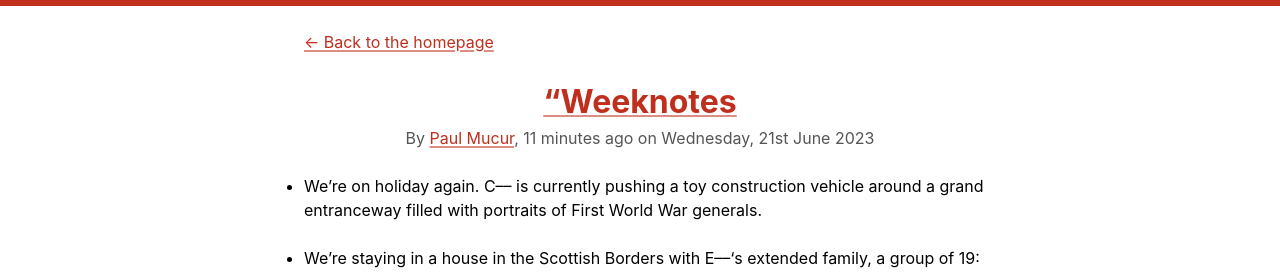
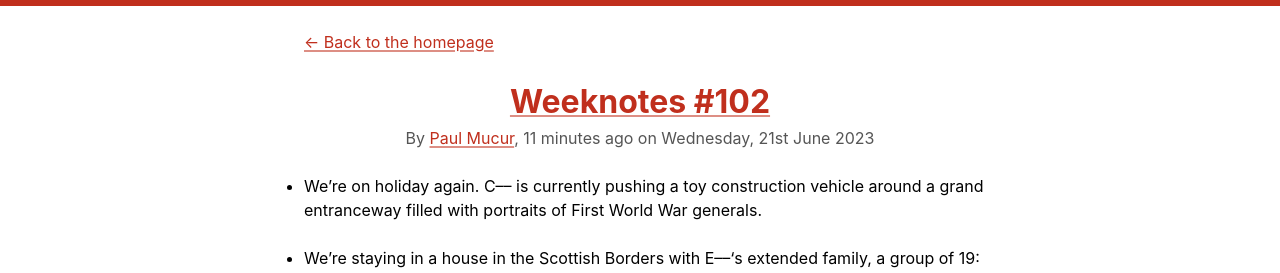
Before and after one commit to mudge/mudge.github.com, a Jekyll site: the page built from weeknotes/_posts/2023-06-21-weeknotes-102.markdown, in a window 1280 px wide. Shown: the top 273 px of the page. Built offline with Jekyll 4.4.1, drawn with Linux system fonts in a browser that asks for light colours.

Commit message:
Fix front matter for weeknotes #102

```diff
--- a/weeknotes/_posts/2023-06-21-weeknotes-102.markdown
+++ b/weeknotes/_posts/2023-06-21-weeknotes-102.markdown
@@ -1,5 +1,5 @@
 ---
-title: “Weeknotes #102”
+title: "Weeknotes #102"
 excerpt: Another holiday, a cousin calculator, the dangers of i-SPY, the inhumanity of siblings, and avoiding thinking about computers.
 date: 2023-06-21 09:25:00
 ---
```
